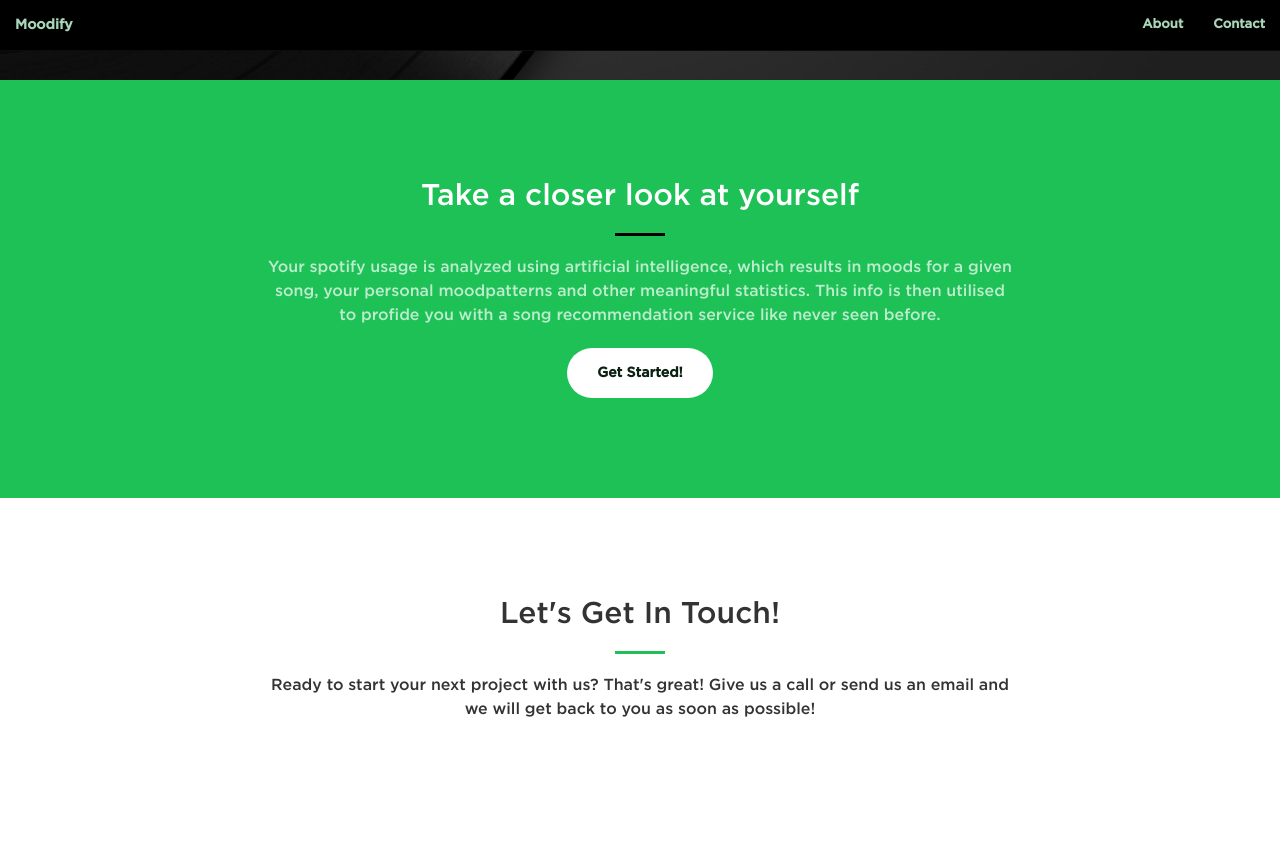
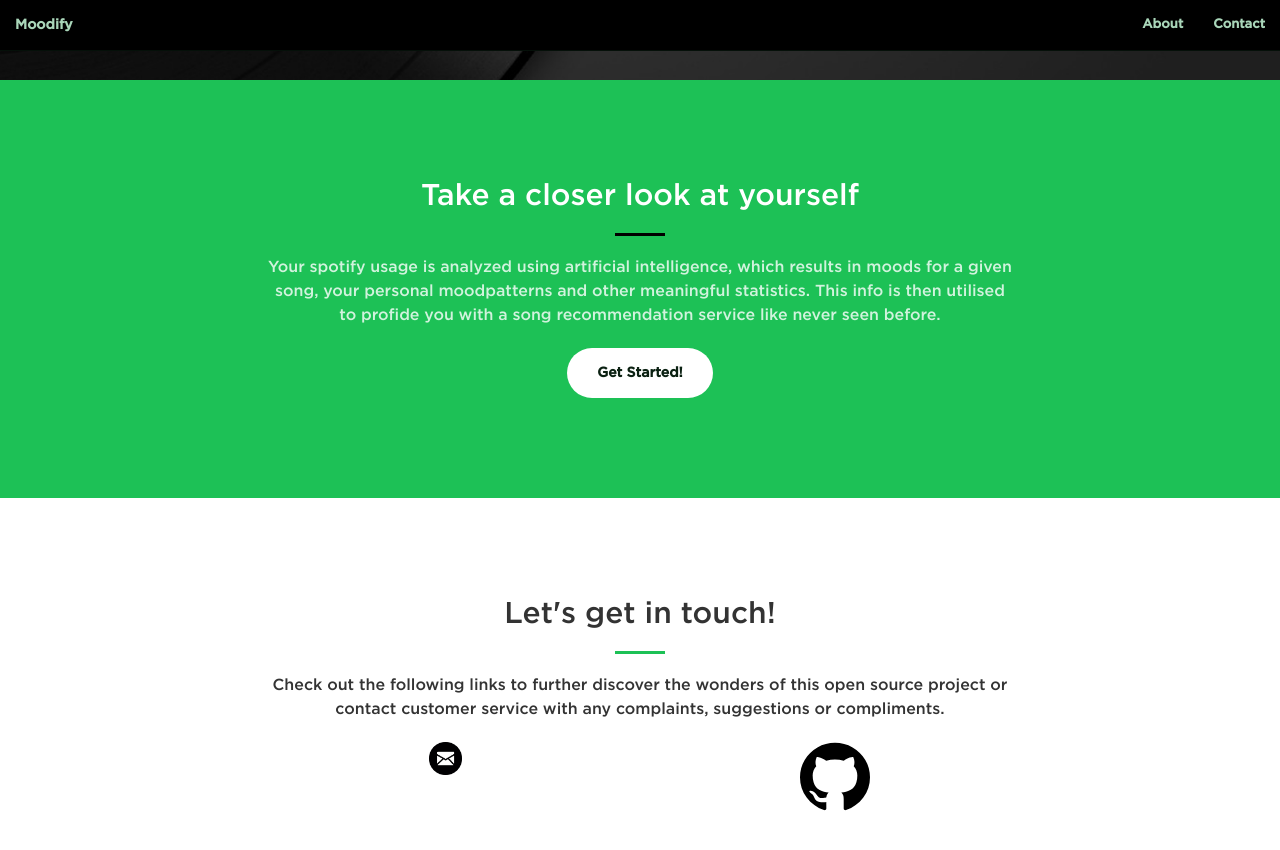
Before and after one commit to high-mood/PSE-Frontend, a Jekyll site: the page built from www/index.html, in a window 1280 px wide and 900 px high, scrolled down 820 px. Shown: the top 850 px of the window. Built offline with Jekyll 4.4.1, drawn with Linux system fonts in a browser that asks for light colours; some web fonts are replaced.

Commit message:
contact page updated

```diff
--- a/www/_config.yml
+++ b/www/_config.yml
@@ -1,6 +1,6 @@
 # Site settings
 title: Moodify
-email:
+email: moodify@diallom.com
 description: "- username_here" # this means to ignore newlines until "baseurl:"
 baseurl: "" # the subpath of your site, e.g. /blog/
 url: "" # the base hostname & protocol for your site
--- a/www/_includes/landing/contact.html
+++ b/www/_includes/landing/contact.html
@@ -2,28 +2,20 @@
     <div class="container">
         <div class="row">
             <div class="col-lg-8 col-lg-offset-2 text-center">
-                <h2 class="section-heading">Let's Get In Touch!</h2>
+                <h2 class="section-heading">Let's get in touch!</h2>
                 <hr class="primary">
-                <p>Ready to start your next project with us? That's great! Give us a call or send us an email and we will get back to you as soon as possible!</p>
+                <p>Check out the following links to further discover the wonders of this open source project or contact customer service with any complaints, suggestions or compliments.</p>
             </div>
-        <div class="col-lg-2 col-lg-offset-2 text-center">
-            <a href="https://twitter.com/{{ site.twitter_username }}">
-                <i class="fa fa-twitter fa-3x wow bounceIn" data-wow-delay=".1s"></i>
-                <p>{{ site.twitter_username }}</p>
+
+        <div class="col-lg-2 col-lg-offset-3 text-center img" height=42% width=42%>
+            <a href="mailto:{{ site.email }}">
+                <img class="img-fluid wow bounceIn" data-wow-delay=".1s"src=../../img/envelope.png height=20% width=20%>
             </a>
         </div>
-        <div class="col-lg-2 col-lg-offset-1 text-center">
-            <a href="mailto:{{ site.email }}">
-            <i class="fa fa-envelope-o fa-3x wow bounceIn" data-wow-delay=".1s"></i>
-                <p>{{ site.email }}</p>
+        <div class="col-lg-2 col-lg-offset-2 text-center img" height=42% width=42%>
+            <a href="https://github.com/high-mood" target="_blank">
+                <img class="img-fluid wow bounceIn" data-wow-delay=".1s" src="../../img/github.svg" height=42% width=42%>
             </a>
         </div>
-        <div class="col-lg-2 col-lg-offset-1 text-center">
-            <a href="https://github.com/{{ site.github_username }}">
-            <i class="fa fa-github fa-3x wow bounceIn" data-wow-delay=".1s"></i>
-                <p>{{ site.github_username }}</p>
-            </a>
-        </div>
-
     </div>
 </section>
--- a/www/_sass/_base.scss
+++ b/www/_sass/_base.scss
@@ -52,7 +52,7 @@ p {
 }
 
 .text-faded {
-    color: rgba(white, .7);
+    color: rgba(white, .8);
 }
 
 section {
```
Also changed, not shown: www/img/envelope.png (added), www/img/github.svg (added).
